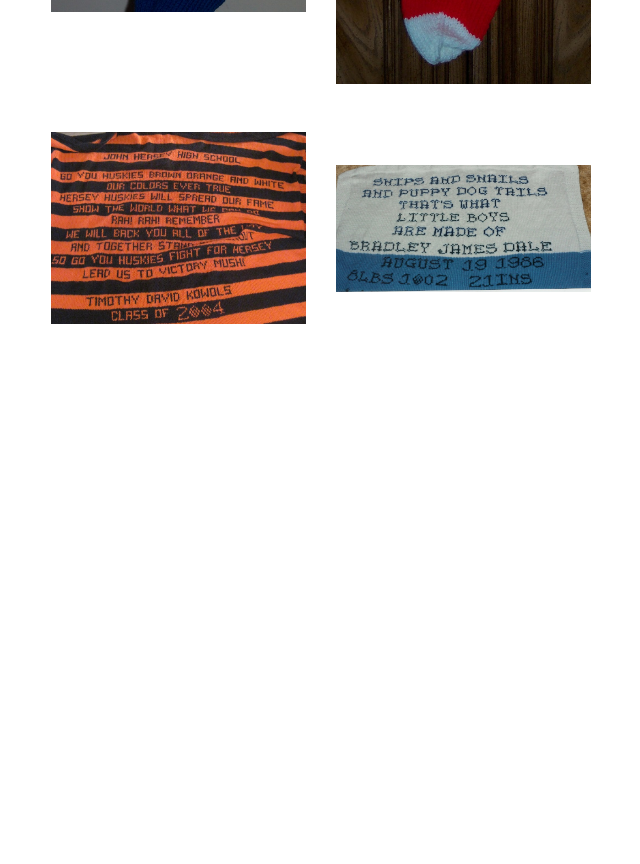
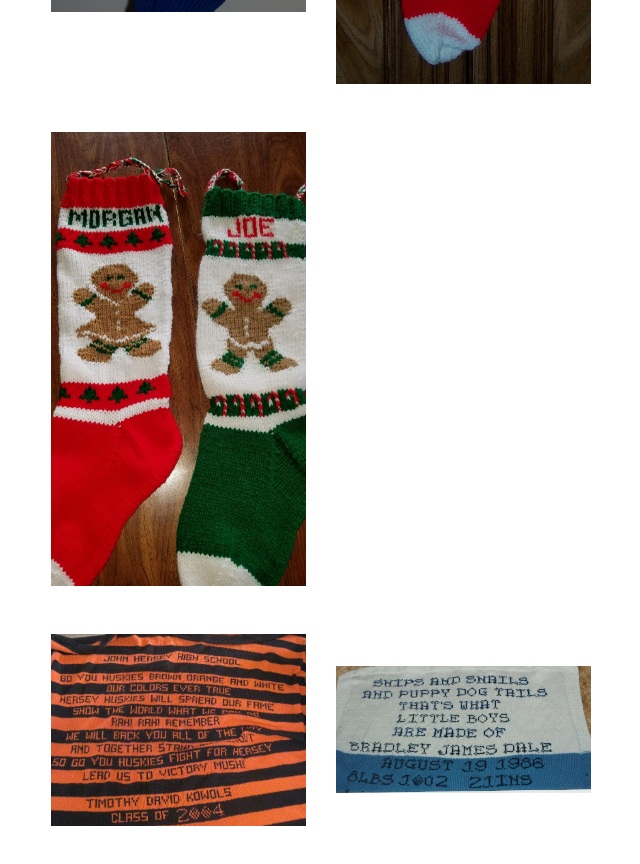
Before and after one commit to mikeKowols/kowolsknittingworks, a React (Create React App) app: page / in a window 1280 px wide. Shown: the part 3320-4184 px from the top of the page, without its empty margins (34-674 px from the left). Before the commit the page ends 3692 px from the top, so only its background shows below. Built offline with nearby package versions, Linux system fonts and the light colour scheme.

Commit message:
Added new stocking image

```diff
--- a/src/App.js
+++ b/src/App.js
@@ -9,6 +9,7 @@
 import stocking_02 from './images/stocking_02.JPG';
 import stocking_03 from './images/stocking_03.jpg';
 import stocking_04 from './images/stocking_04.jpg';
+import stocking_05 from './images/stocking_05.jpg';
 import towel_01 from './images/towel_01.jpg';
 import towel_02 from './images/towel_02.jpg';
 import towel_03 from './images/towel_03.jpg';
@@ -60,7 +61,8 @@
 	stocking_01,
 	stocking_02,
 	stocking_03,
-	stocking_04
+	stocking_04,
+	stocking_05
 
 		];
 
@@ -233,6 +235,13 @@
 						</div>
 					</div>
 					<div className="row align-items-center my-5">
+
+						<div className="col-md-3">
+							<img className="rImage" src={stocking_05} alt={stocking_05} />
+						</div>
+
+					</div>
+					<div className="row align-items-center my-5">
 						<div className="col-md-3">
 							<img className="rImage" src={blanket_01} alt={blanket_01} />
 						</div>
```
Also changed, not shown: src/images/stocking_05.jpg (added).
